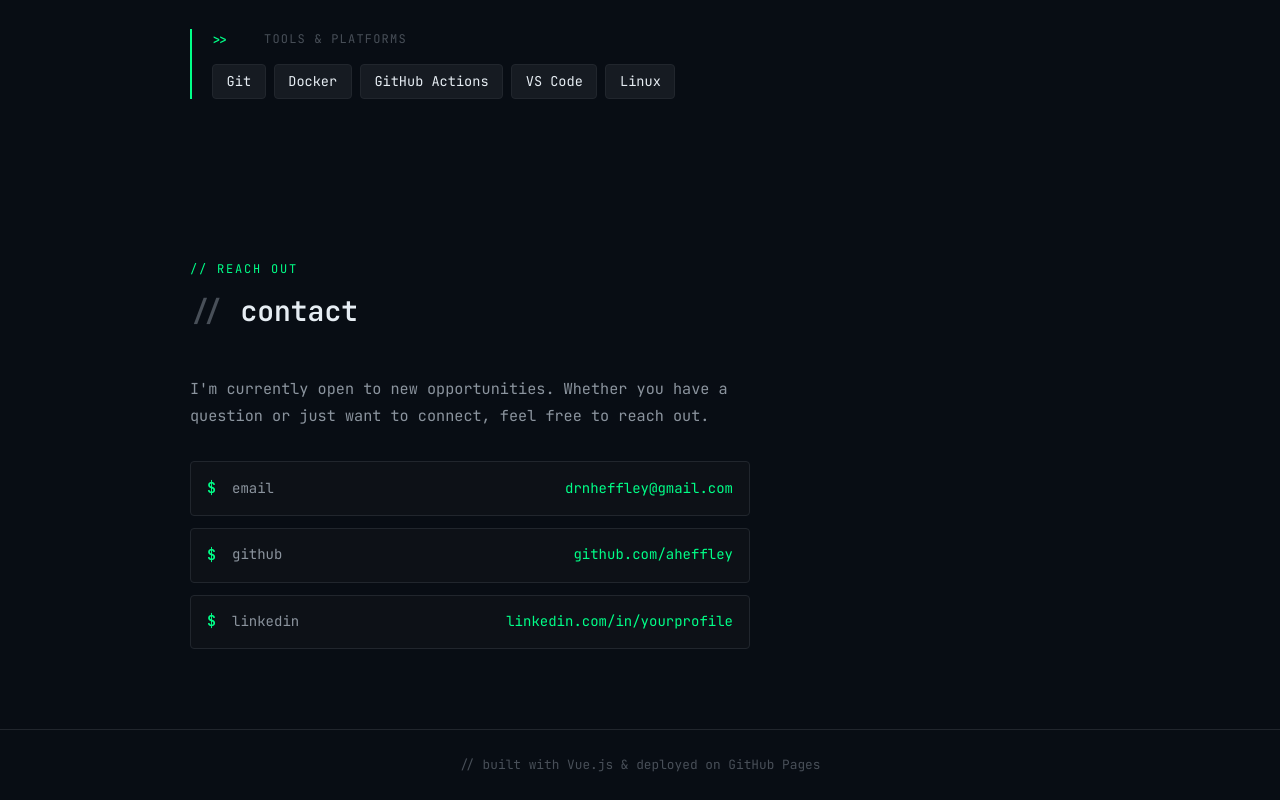
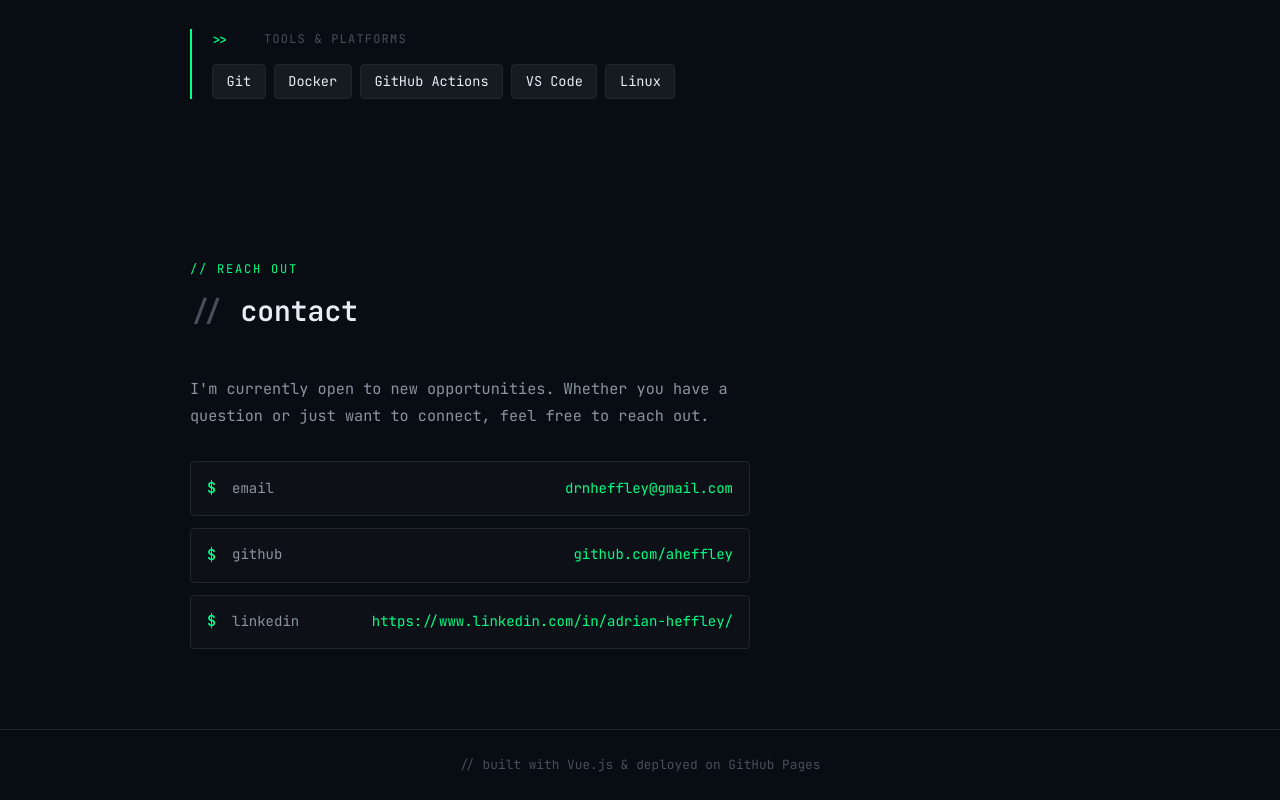
Before and after one commit to HeffleyA/heffleya.github.io, a Vue app: page / in a window 1280 px wide. Shown: the part 1793-2593 px from the top of the page. Built offline with nearby package versions, Linux system fonts and the light colour scheme.

Commit message:
Fixed LinkedIn link

```diff
--- a/src/components/ContactSection.vue
+++ b/src/components/ContactSection.vue
@@ -22,7 +22,7 @@
           <a href="https://www.linkedin.com/in/adrian-heffley/" target="_blank" rel="noopener" class="contact-item">
             <span class="cmd-prompt">$</span>
             <span class="cmd-name">linkedin</span>
-            <span class="cmd-value">linkedin.com/in/yourprofile</span>
+            <span class="cmd-value">https://www.linkedin.com/in/adrian-heffley/</span>
           </a>
         </div>
       </div>
```
